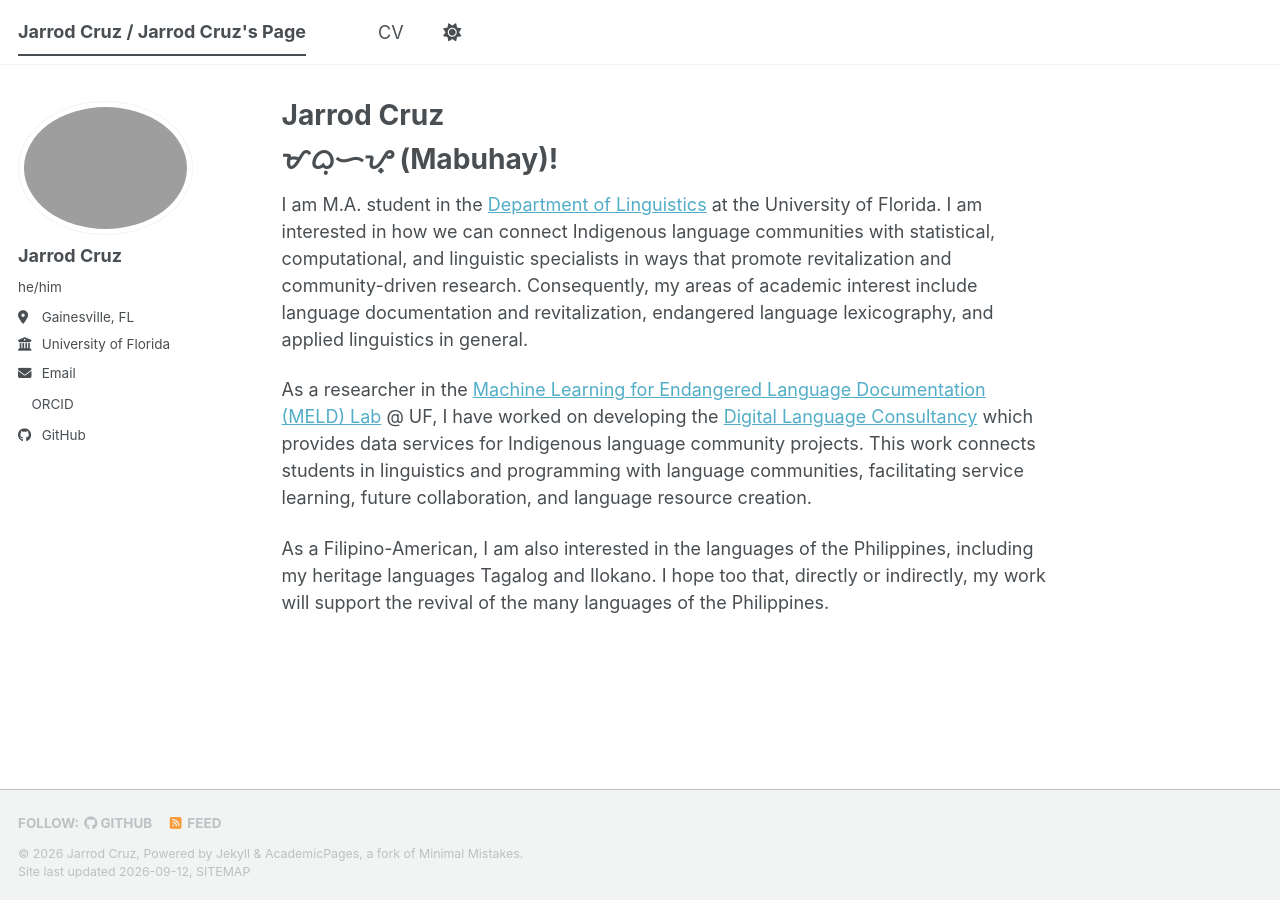
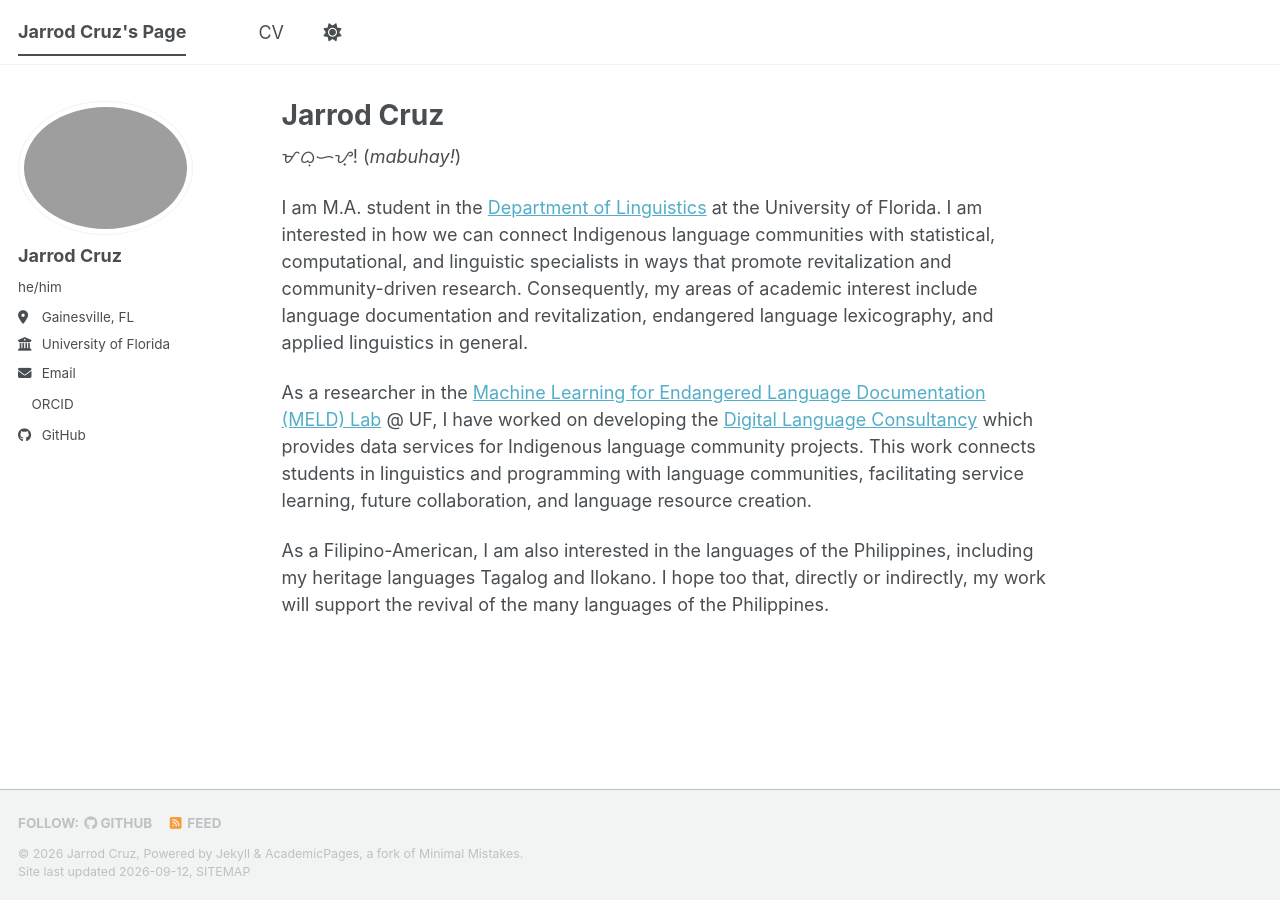
Before and after one commit to jarroddcruz/jarroddcruz.github.io, a Jekyll site: the page built from _pages/about.md, in a window 1280 px wide. Built offline with Jekyll 4.4.1, drawn with Linux system fonts in a browser that asks for light colours; a style sheet for code colours, icons or effects is not loaded.

Commit message:
Updating base url

```diff
--- a/_config.yml
+++ b/_config.yml
@@ -9,11 +9,11 @@
 # Basic Site Settings
 locale                   : "en-US"
 site_theme               : "default" # The available themes options are "default", "air", "sunrise", "mint", "dirt" and "contrast"
-title                    : "Jarrod Cruz / Jarrod Cruz's Page"
+title                    : "Jarrod Cruz's Page"
 title_separator          : "-"
 name                     : &name "Jarrod Cruz"
 description              : &description "Jarrod Cruz's academic portfolio"   # Update this with a general description of your site, this is the default if not overridden by a page
-url                      : https://academicpages.github.io # The base hostname & protocol for your site e.g. "https://[your GitHub username].github.io",
+url                      : https://jarroddcruz.github.io # The base hostname & protocol for your site e.g. "https://[your GitHub username].github.io",
                                                            # or if you already have some other page hosted on Github then use "https://[your GitHub username].github.io/[Your Repo Name]"
 baseurl                  : "" # the subpath of your site, e.g. "/blog"
 repository               : "academicpages/academicpages.github.io"
--- a/_pages/about.md
+++ b/_pages/about.md
@@ -6,8 +6,9 @@ redirect_from:
   - /about/
   - /about.html
 ---
-ᜋᜊᜓᜑᜌ᜔ (Mabuhay)!
-======
+
+ᜋᜊᜓᜑᜌ᜔! (<i>mabuhay!</i>)
+
 I am M.A. student in the [Department of Linguistics](https://lin.ufl.edu/) at the University of Florida. I am interested in how we can connect Indigenous language communities with statistical, computational, and linguistic specialists in ways that promote revitalization and community-driven research. Consequently, my areas of academic interest include language documentation and revitalization, endangered language lexicography, and applied linguistics in general.
 
 As a researcher in the [Machine Learning for Endangered Language Documentation (MELD) Lab](https://meld.lin.ufl.edu/) @ UF, I have worked on developing the [Digital Language Consultancy](https://meld.lin.ufl.edu/research/digital-language-consultancy/) which provides data services for Indigenous language community projects. This work connects students in linguistics and programming with language communities, facilitating service learning, future collaboration, and language resource creation.
```
